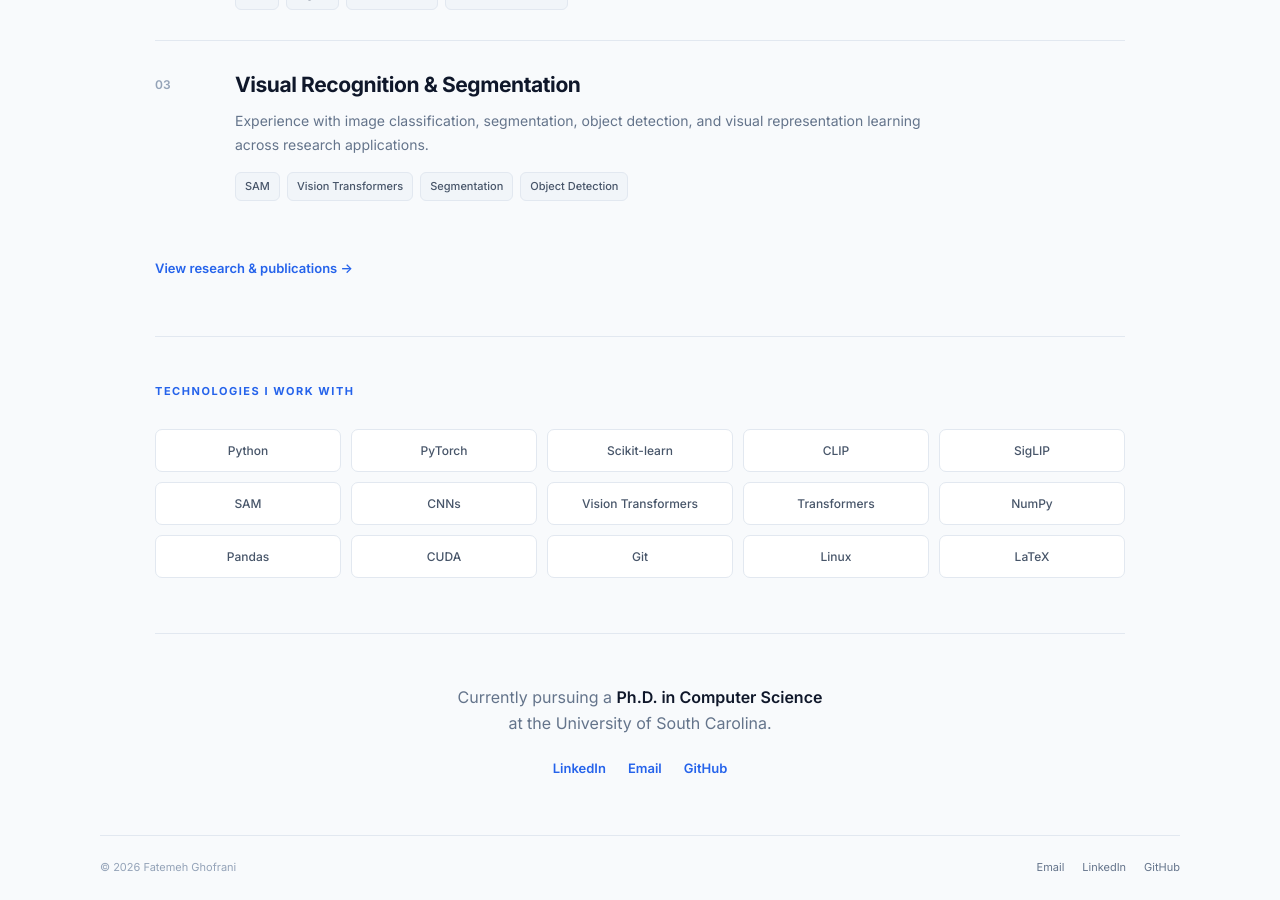
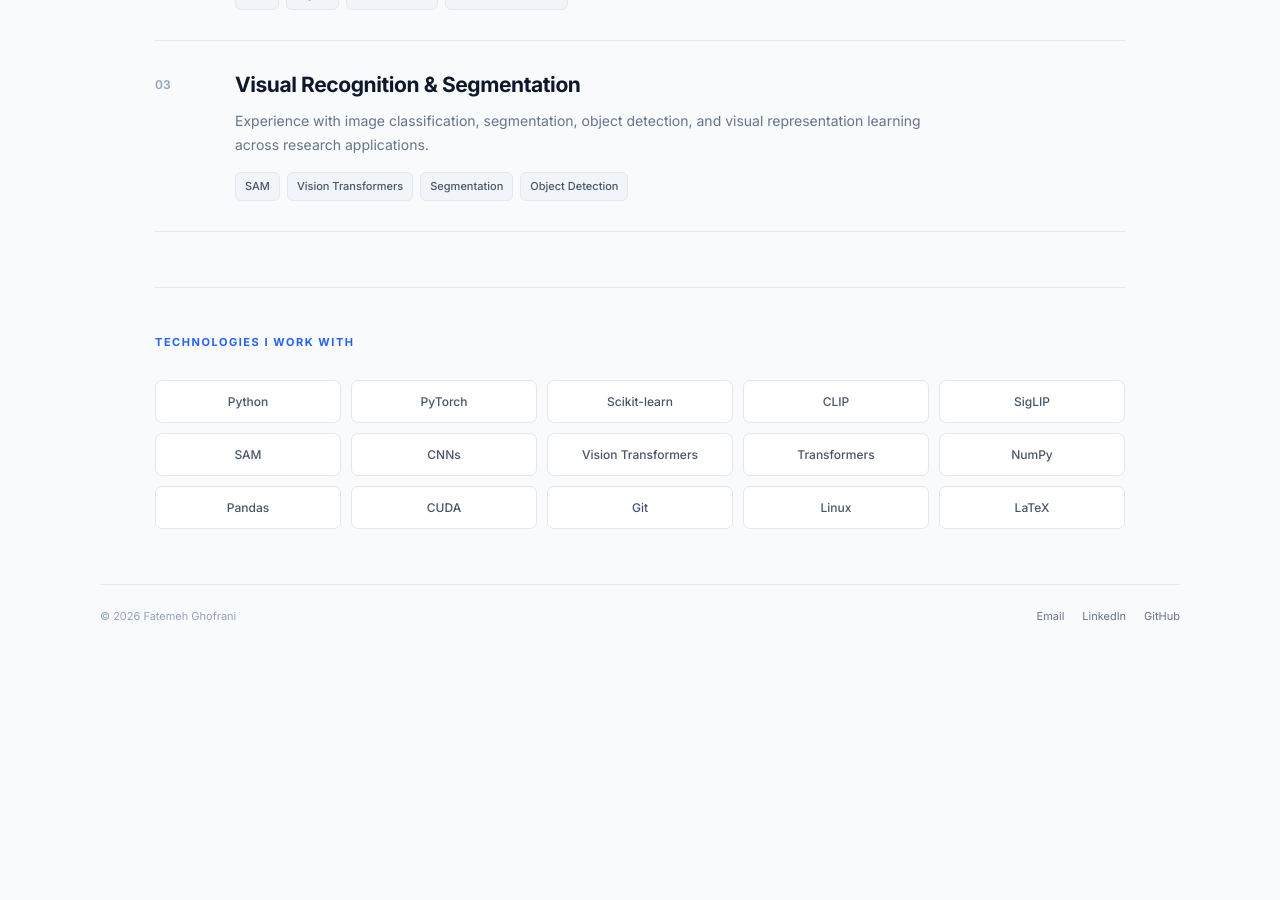
Before and after one commit to gh-fatima/gh-fatima.github.io, a Jekyll site: the page built from index.md, in a window 1280 px wide and 900 px high, scrolled down 1205 px. Built offline with Jekyll 4.4.1, drawn with Linux system fonts in a browser that asks for light colours; our own code applies the rules of GitHub Pages for plain Markdown files; after the commit the page ends 1861 px from its top, so only the background shows below that.

Commit message:
Update index.md

```diff
--- a/index.md
+++ b/index.md
@@ -138,10 +138,6 @@ more robust and efficient.
 
 </div>
 
-<div class="research-link">
-  <a href="publications.html">View research & publications →</a>
-</div>
-
 </section>
 
 
@@ -174,25 +170,3 @@ more robust and efficient.
 </div>
 
 </section>
-
-
-<section class="closing-section">
-
-<p>
-Currently pursuing a <strong>Ph.D. in Computer Science</strong><br>
-at the University of South Carolina.
-</p>
-
-<div class="closing-links">
-
-  <a href="https://www.linkedin.com/in/fatemeh-ghofrani-a0331b7a/"
-     target="_blank">LinkedIn</a>
-
-  <a href="mailto:ghofrani_fatemeh@yahoo.com">Email</a>
-
-  <a href="https://github.com/gh-fatima"
-     target="_blank">GitHub</a>
-
-</div>
-
-</section>
```
